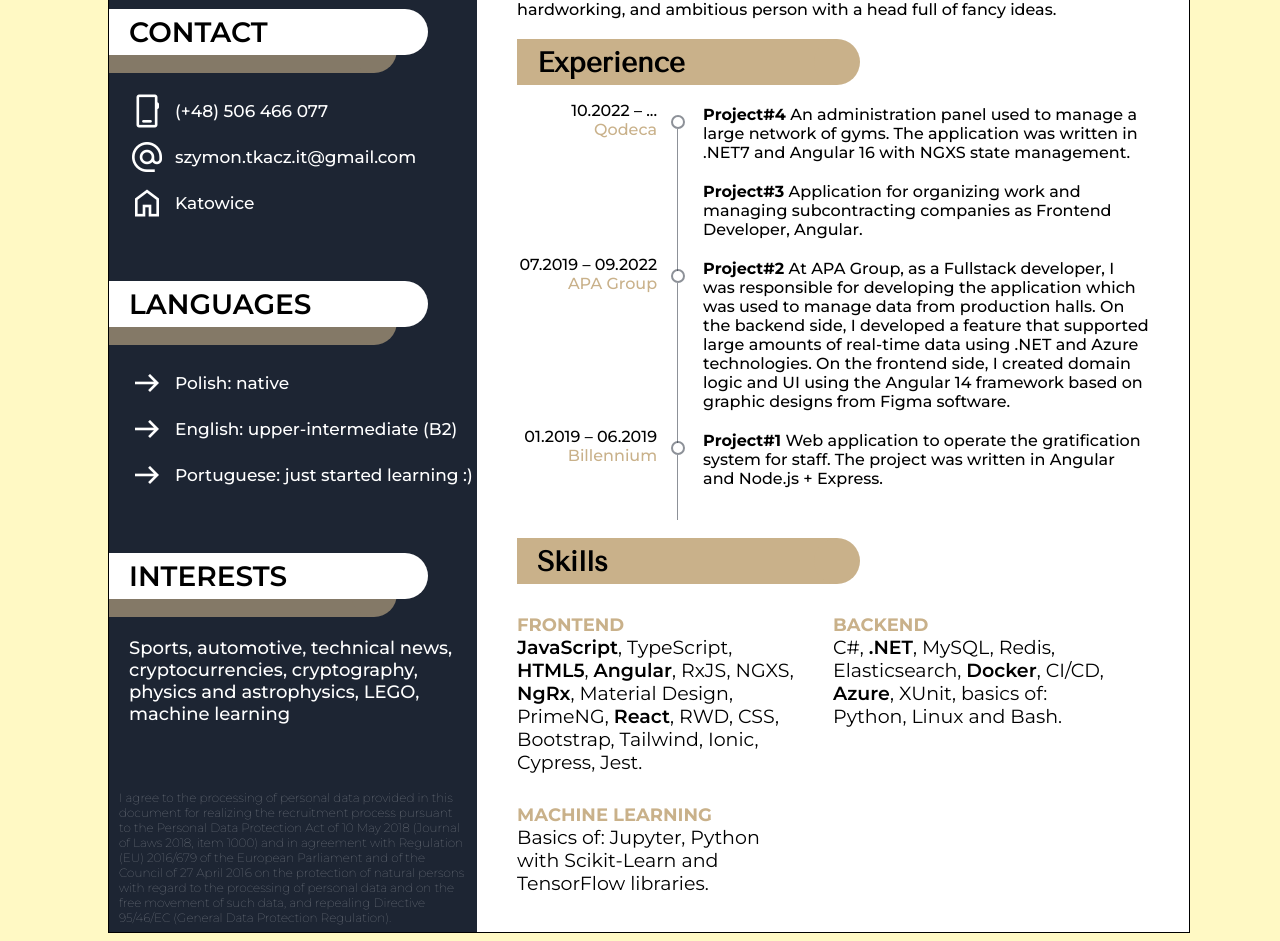
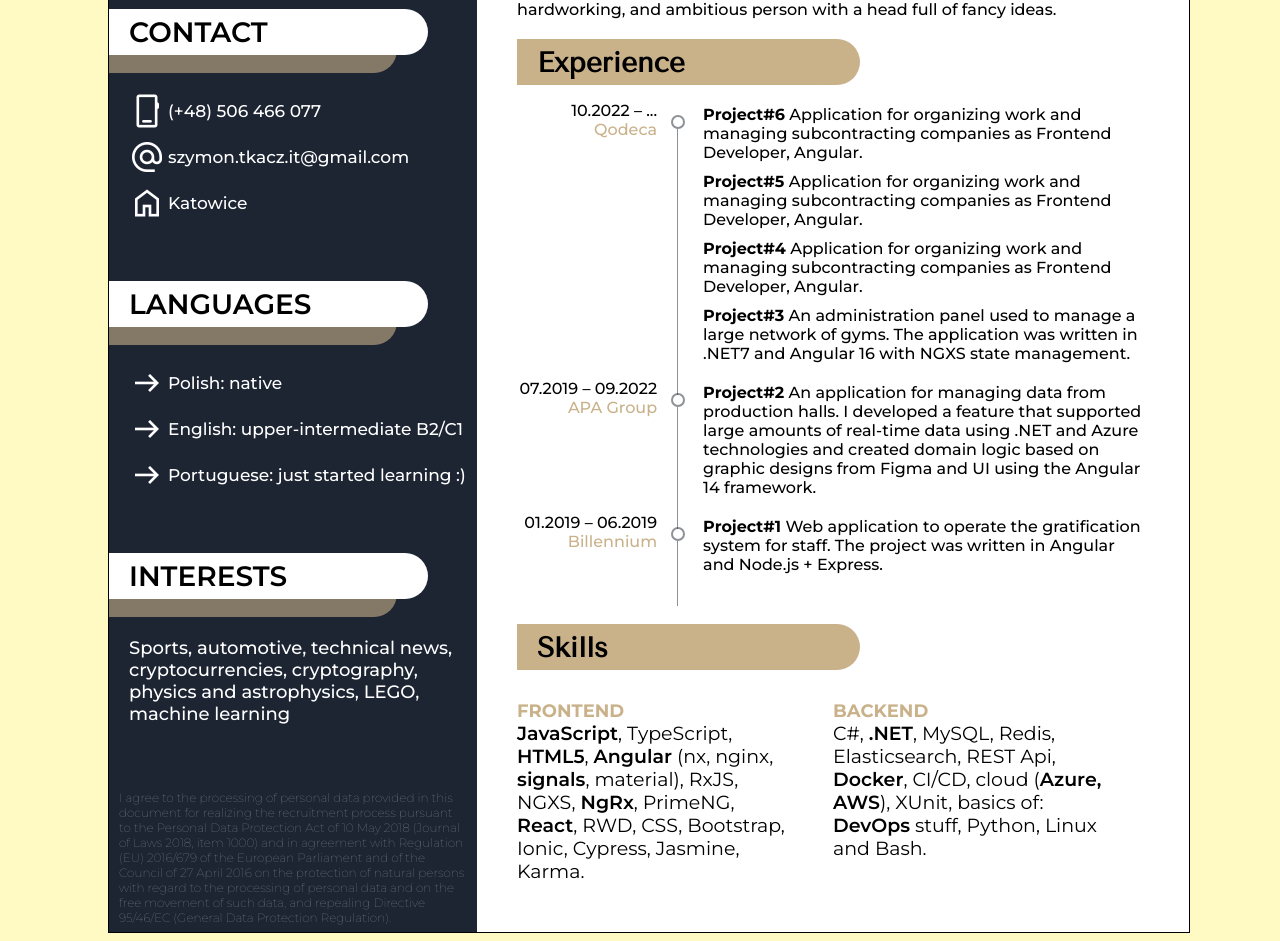
Before and after one commit to SzymonTkacz/myCV, an Angular app: page / in a window 1280 px wide. Shown: the part 600-1541 px from the top of the page. Built offline with nearby package versions, Linux system fonts and the light colour scheme.

Commit message:
big changes draft

```diff
--- a/src/app/app.component.html
+++ b/src/app/app.component.html
@@ -14,7 +14,7 @@
         </div>
         <div class="list-item">
           <span class="material-symbols-outlined">alternate_email</span>
-          <span>szymon.tkacz.it@gmail.com</span>
+          <span>szymon.tkacz.it&#64;gmail.com</span>
         </div>
         <div class="list-item">
           <span class="material-symbols-outlined">home</span>
@@ -29,7 +29,7 @@
       </div>
       <div class="list-item">
         <span class="material-symbols-outlined">arrow_right_alt</span>
-        <span>English: upper-intermediate (B2)</span>
+        <span>English: upper-intermediate B2/C1</span>
       </div>
       <div class="list-item">
         <span class="material-symbols-outlined">arrow_right_alt</span>
@@ -86,20 +86,20 @@
             <company [company]="'Qodeca'" [date]="'10.2022 – ...'"></company>
             <timeline></timeline>
             <div class="job-description">
-              <div><span>Project#4</span> An administration panel used to manage a large network of gyms. The application was written in .NET7 and Angular 16 with NGXS state management.</div>
-              <div class="project-2"><span>Project#3</span> Application for organizing work and managing subcontracting companies as Frontend Developer, Angular.</div>
+              <div><span>Project#6</span> Application for organizing work and managing subcontracting companies as Frontend Developer, Angular.</div>
+              <div class="project-margin-top"><span>Project#5</span> Application for organizing work and managing subcontracting companies as Frontend Developer, Angular.</div>
+              <div class="project-margin-top"> <span>Project#4</span> Application for organizing work and managing subcontracting companies as Frontend Developer, Angular.</div>
+              <div class="project-margin-top"><span>Project#3</span> An administration panel used to manage a large network of gyms. The application was written in .NET7 and Angular 16 with NGXS state management.</div>
             </div>
           </div>
           <div class="experience-row">
             <company [company]="'APA Group'" [date]="'07.2019 – 09.2022'"></company>
             <timeline></timeline>
             <div class="job-description">
-              <div><span>Project#2</span> At APA Group, as a Fullstack developer, I was responsible for
-                developing the application which was used to manage data from
-                production halls. On the backend side, I developed a feature that
-                supported large amounts of real-time data using .NET and Azure technologies. On the frontend side, I created domain logic and UI
-                using the Angular 14 framework based on graphic designs from Figma
-                software.</div>
+              <div><span>Project#2</span> An application for managing data from
+                production halls. I developed a feature that
+                supported large amounts of real-time data using .NET and Azure technologies and created domain logic based on graphic designs from Figma and UI
+                using the Angular 14 framework.</div>
             </div>
           </div>
           <div class="experience-row">
@@ -118,16 +118,16 @@
         <div class="skills">
           <div class="realm">
             <h5>Frontend</h5>
-            <p> <span>JavaScript</span>, TypeScript, <span>HTML5</span>, <span>Angular</span>, RxJS, NGXS, <span>NgRx</span>, Material Design, PrimeNG, <span>React</span>, RWD, CSS, Bootstrap, Tailwind, Ionic, Cypress, Jest.</p>
+            <p> <span>JavaScript</span>, TypeScript, <span>HTML5</span>, <span>Angular</span> (nx, nginx, <span>signals</span>, material), RxJS, NGXS, <span>NgRx</span>, PrimeNG, <span>React</span>, RWD, CSS, Bootstrap, Ionic, Cypress, Jasmine, Karma.</p>
           </div>
           <div class="realm">
             <h5>Backend</h5>
-            <p>C#, <span>.NET</span>, MySQL, Redis, Elasticsearch, <span>Docker</span>,  CI/CD, <span>Azure</span>, XUnit, basics of: Python, Linux and Bash. </p>
+            <p>C#, <span>.NET</span>, MySQL, Redis, Elasticsearch, REST Api, <span>Docker</span>,  CI/CD, cloud (<span>Azure, AWS</span>), XUnit, basics of: <span>DevOps</span> stuff, Python, Linux and Bash. </p>
           </div>
-          <div class="realm">
+          <!-- <div class="realm">
             <h5>Machine Learning</h5>
             <p>Basics of: Jupyter, Python with Scikit-Learn and TensorFlow libraries.</p>
-          </div>
+          </div> -->
           <!-- <div class="realm">
             <h5>Other Skills</h5>
             <p><span>GIT</span>, JIRA, AGILE Scrum, cat. B driving license, ability to work with client</p>
--- a/src/app/app.component.scss
+++ b/src/app/app.component.scss
@@ -47,7 +47,7 @@ $content-margin: 20px;
             .list-item {
                 display: flex;
                 align-items: center;
-                gap: 10px;
+                gap: 3px;
                 margin-left: $content-margin;
                 font-size: 17px;
                 margin-bottom: 10px;
@@ -112,8 +112,8 @@ $content-margin: 20px;
                         margin-top: -10px;
                         margin-bottom: 30px;
 
-                        .project-2 {
-                            margin-top: 20px;
+                        .project-margin-top {
+                            margin-top: 10px;
                         }
 
                         span {
```
